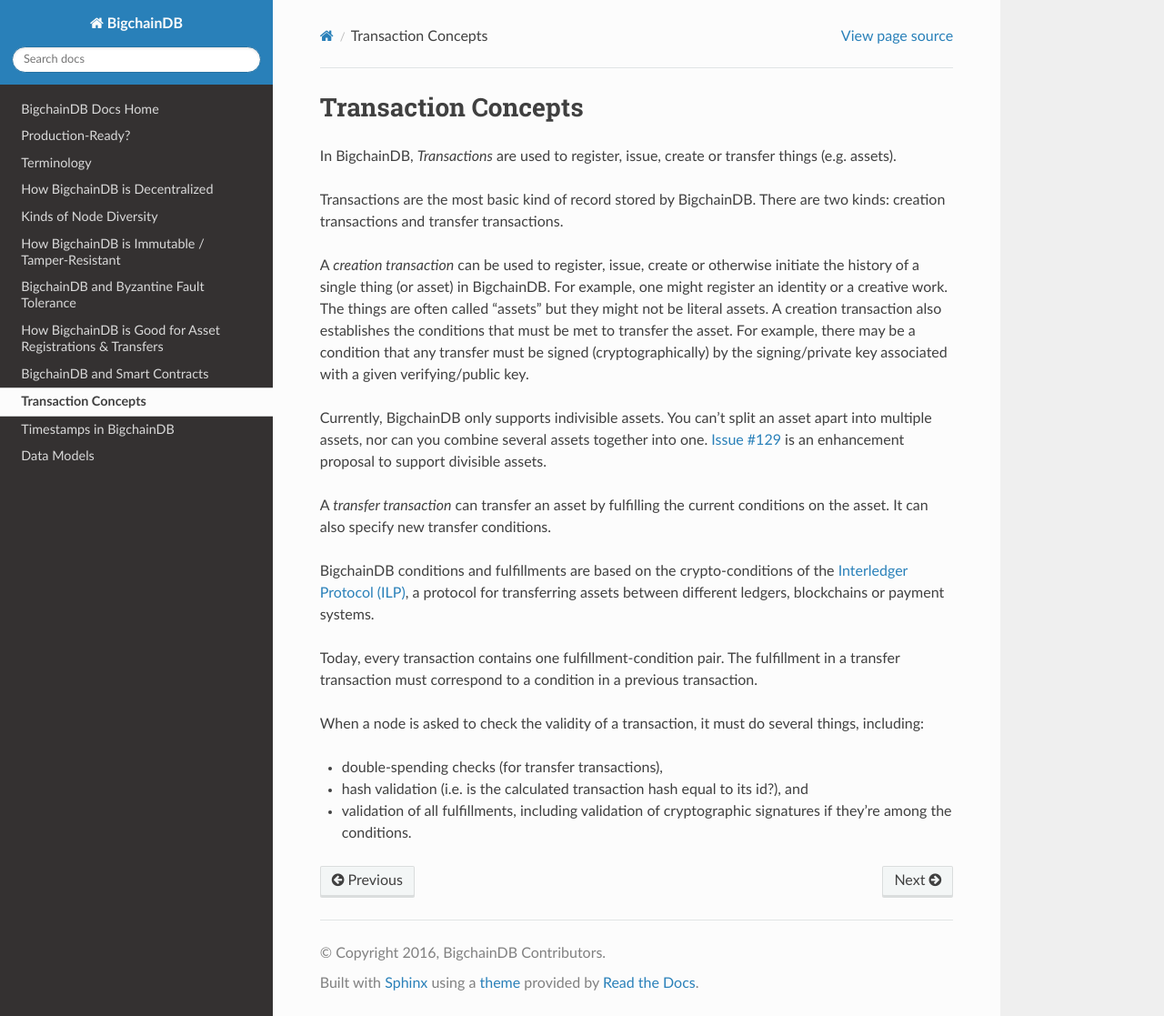
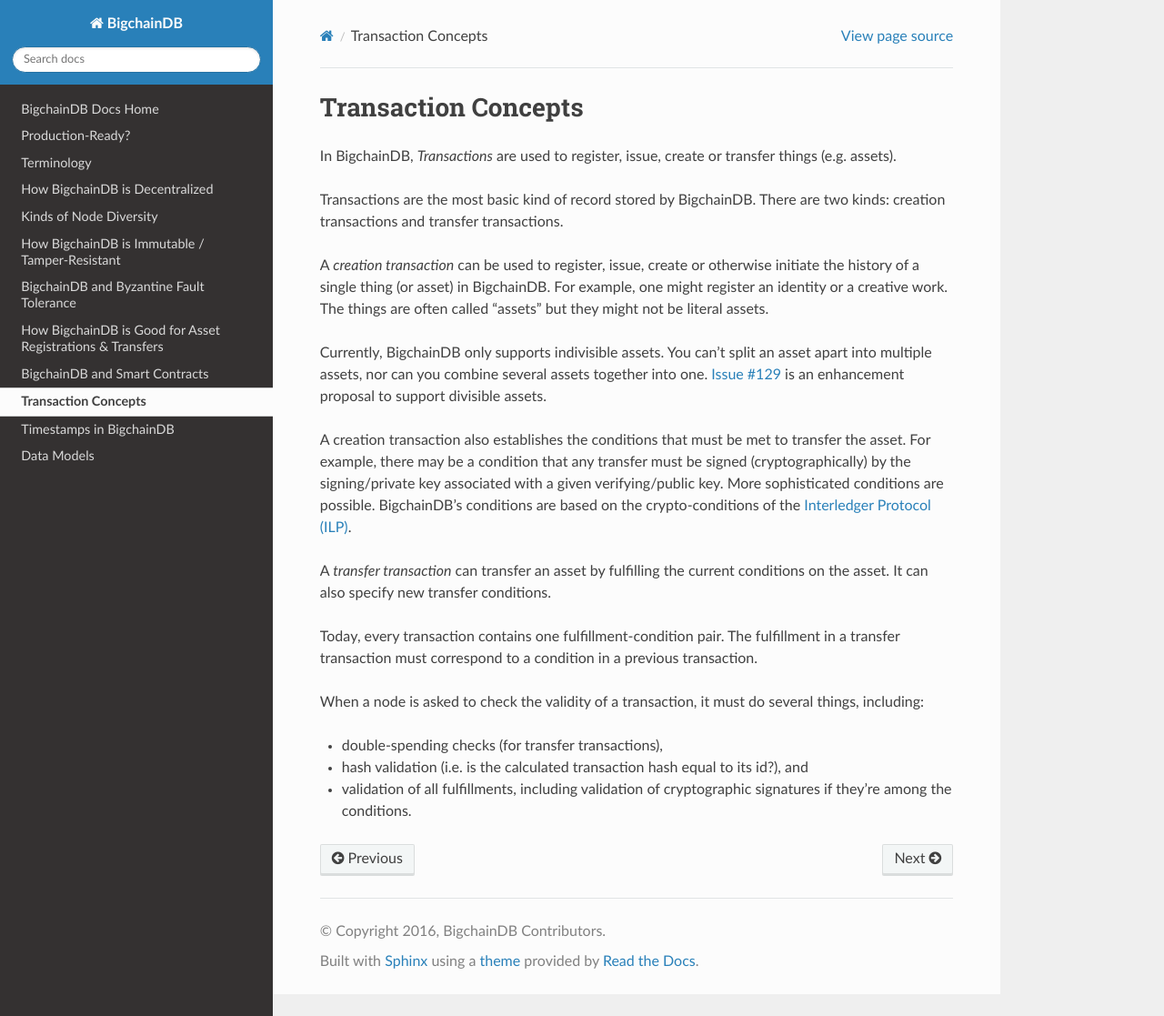
Before and after one commit to thebeast0407/docs-root, a Sphinx documentation site: the page built from docs/source/transaction-concepts.md, in a window 1280 px wide and 1117 px high. Shown: the whole window at 91% size. Built offline with Sphinx 7.4.7 and the Read the Docs theme 2.0.0, drawn with Linux system fonts in a browser that asks for light colours.

Commit message:
Noted that more sophisticated conditions are possible

```diff
--- a/docs/source/transaction-concepts.md
+++ b/docs/source/transaction-concepts.md
@@ -4,13 +4,13 @@ In BigchainDB, _Transactions_ are used to register, issue, create or transfer th
 
 Transactions are the most basic kind of record stored by BigchainDB. There are two kinds: creation transactions and transfer transactions.
 
-A _creation transaction_ can be used to register, issue, create or otherwise initiate the history of a single thing (or asset) in BigchainDB. For example, one might register an identity or a creative work. The things are often called "assets" but they might not be literal assets. A creation transaction also establishes the conditions that must be met to transfer the asset. For example, there may be a condition that any transfer must be signed (cryptographically) by the signing/private key associated with a given verifying/public key.
+A _creation transaction_ can be used to register, issue, create or otherwise initiate the history of a single thing (or asset) in BigchainDB. For example, one might register an identity or a creative work. The things are often called "assets" but they might not be literal assets.
 
 Currently, BigchainDB only supports indivisible assets. You can't split an asset apart into multiple assets, nor can you combine several assets together into one. [Issue #129](https://github.com/bigchaindb/bigchaindb/issues/129) is an enhancement proposal to support divisible assets.
 
+A creation transaction also establishes the conditions that must be met to transfer the asset. For example, there may be a condition that any transfer must be signed (cryptographically) by the signing/private key associated with a given verifying/public key. More sophisticated conditions are possible. BigchainDB's conditions are based on the crypto-conditions of the [Interledger Protocol (ILP)](https://interledger.org/).
+
 A _transfer transaction_ can transfer an asset by fulfilling the current conditions on the asset. It can also specify new transfer conditions.
-
-BigchainDB conditions and fulfillments are based on the crypto-conditions of the [Interledger Protocol (ILP)](https://interledger.org/), a protocol for transferring assets between different ledgers, blockchains or payment systems.
 
 Today, every transaction contains one fulfillment-condition pair. The fulfillment in a transfer transaction must correspond to a condition in a previous transaction.
 
```
